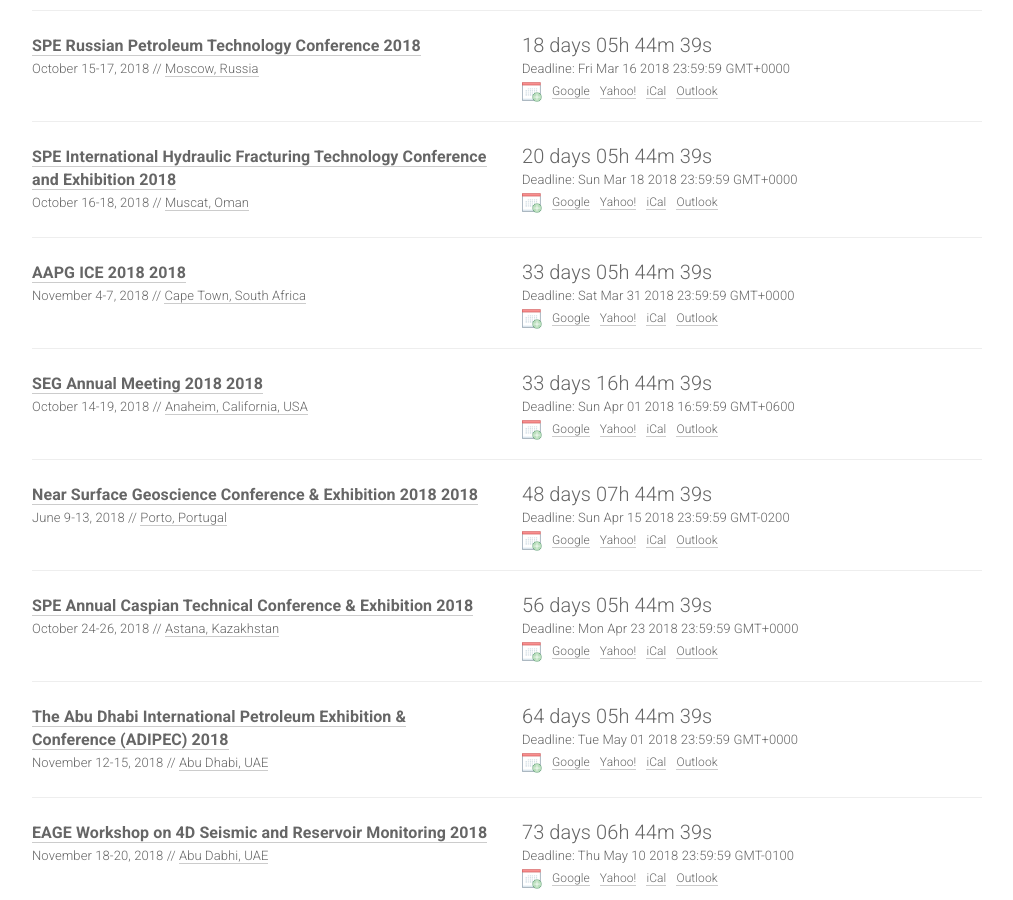
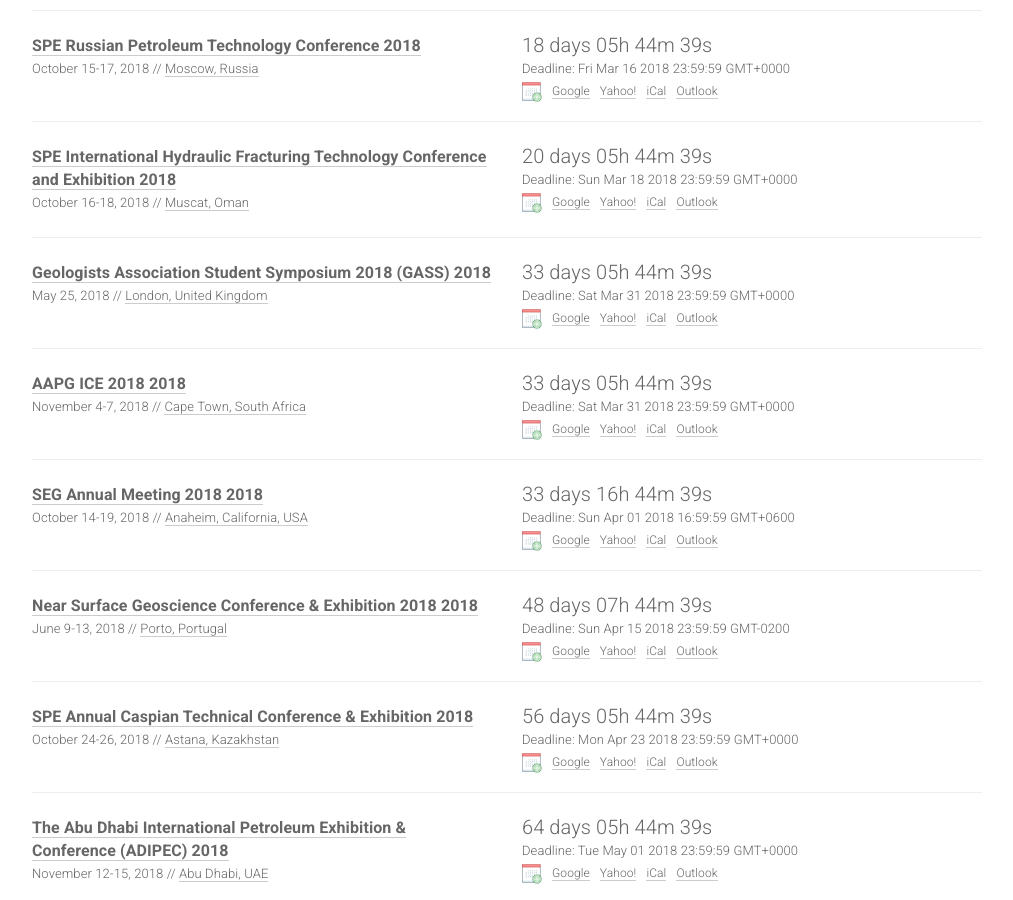
Before and after one commit to LukasMosser/geo-deadlines, a Jekyll site: the page built from index.html, in a window 1280 px wide and 900 px high, scrolled down 662 px. Shown: the whole window, without its empty margins (133-1146 px from the left). Built offline with Jekyll 4.4.1, drawn with Linux system fonts in a browser that asks for light colours; nearby versions of some CDN libraries; comment, search, counter and statistics services are not loaded.

Commit message:
Single date exception

```diff
--- a/_data/conferences.yml
+++ b/_data/conferences.yml
@@ -40,6 +40,16 @@
   date: October 16-18, 2018
   place: Muscat, Oman
   sub: PE
+
+- name: Geologists Association Student Symposium 2018 (GASS)
+  year: 2018
+  id: gass18
+  link: https://geologistsassociation.org.uk/gass.html
+  deadline: "2018-03-31 23:59:59"
+  timezone: Etc/GMT
+  date: May 25, 2018
+  place: London, United Kingdom
+  sub: GEO
 
 - name: AAPG ICE 2018
   year: 2018
--- a/utils/process.py
+++ b/utils/process.py
@@ -143,7 +143,11 @@
         clean_conf = []
         for q in conf:
             dates,year=q["date"].split(",")
-            start_date = dates.strip().split(" ")[0].strip()+" "+dates.split("-")[1].strip()+" "+year.strip()
+            try:
+                start_date = dates.strip().split(" ")[0].strip()+" "+dates.split("-")[1].strip()+" "+year.strip()
+            except IndexError:
+                month,day=dates.strip().split(" ")
+                start_date = month.strip()+" "+day.strip()+" "+year.strip()
             try:
                 datetime.datetime.strptime(start_date, "%B %d %Y").strftime(dateformat)
             except ValueError:
```
